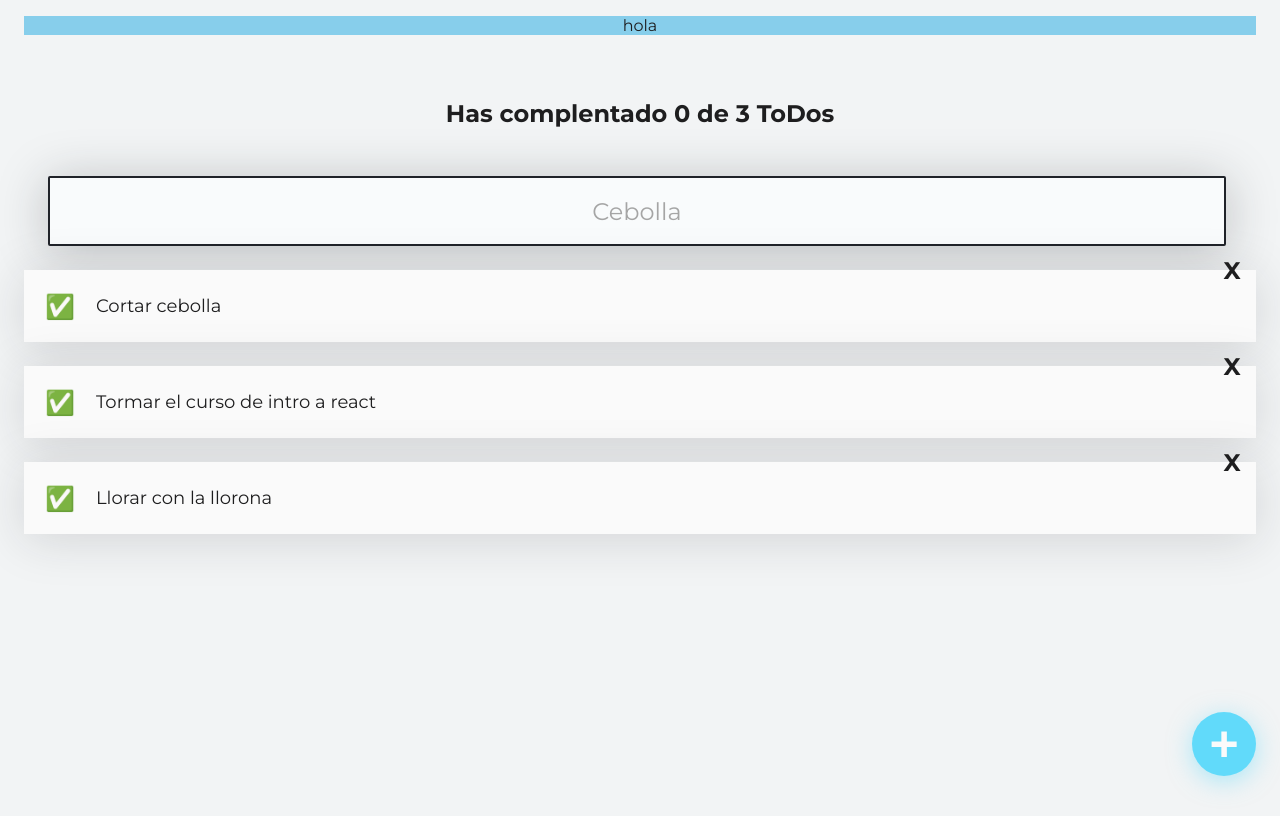
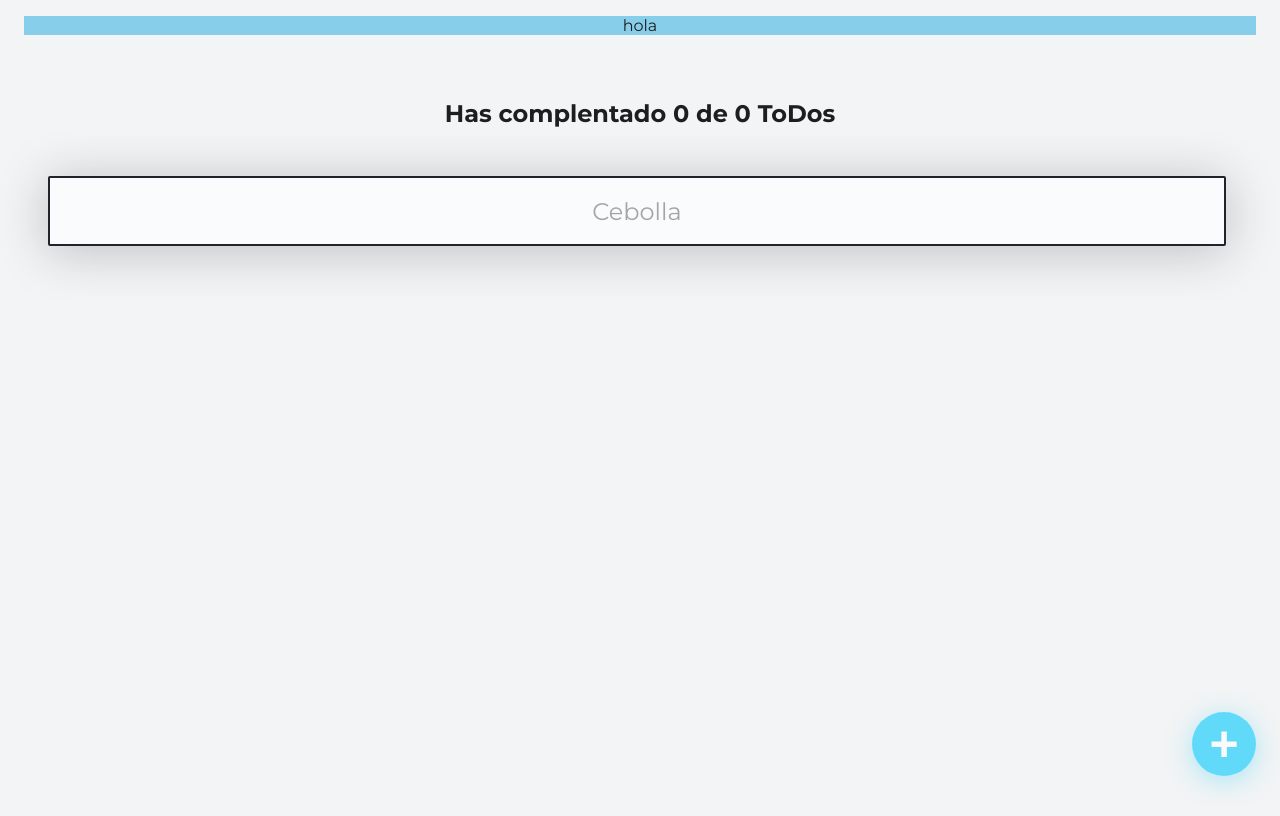
Before and after one commit to ang3lcode/intro-react, a React (Create React App) app: page / in a window 1280 px wide. Built offline with nearby package versions, Linux system fonts and the light colour scheme.

Commit message:
persistencia de datos con local storage

```diff
--- a/src/App.js
+++ b/src/App.js
@@ -4,13 +4,25 @@
 
 
 
-const defaultTodos=[
-  {text:'Cortar cebolla', completed:false},
-  {text:'Tormar el curso de intro a react', completed:false},
-  {text:'Llorar con la llorona', completed:false}
-];
+// const defaultTodos=[
+//   {text:'Cortar cebolla', completed:false},
+//   {text:'Tormar el curso de intro a react', completed:false},
+//   {text:'Llorar con la llorona', completed:false}
+// ];
+
+
 export function App() {
-  const [todos, setTodos] = React.useState(defaultTodos);
+  const localStorageTodos = localStorage.getItem('TODOS_V1');
+  let parsedTodos;
+
+  if (!localStorageTodos) {
+    localStorage.setItem('TODOS_V1', JSON.stringify([]));
+    parsedTodos = [];
+  } else {
+    parsedTodos = JSON.parse(localStorageTodos);
+  }
+
+  const [todos, setTodos] = React.useState(parsedTodos);
   const [searchValue, setSearchValue] = React.useState('');
   const completedTodos = todos.filter(todo => !!todo.completed).length;
   const totalTodos = todos.length;
@@ -26,22 +38,27 @@
     });
   }
 
+  const saveTodos = (newTodos) => {
+    const stringifiedTodos = JSON.stringify(newTodos);
+    localStorage.setItem('TODOS_V1', stringifiedTodos);
+    setTodos(newTodos);
+  };
+
   const completeTodo = (text) => {
     const todoIndex = todos.findIndex(todo => todo.text === text);
     const newTodos = [...todos];
     newTodos[todoIndex].completed = true;
-    setTodos(newTodos);
+    saveTodos(newTodos);
   };
   const deleteTodo = (text) => {
     const todoIndex = todos.findIndex(todo => todo.text === text);
     const newTodos = [...todos];
     newTodos.splice(todoIndex, 1);
-    setTodos(newTodos);
+    saveTodos(newTodos);
   };
 
 
   return (
-    <>
     <AppUi
       totalTodos={totalTodos}
       completedTodos={completedTodos}
@@ -51,6 +68,5 @@
       completeTodo={completeTodo}
       deleteTodo={deleteTodo}
     />
-    </>
   );
 }
```
Lines whose indentation alone changed are shown as unchanged.
